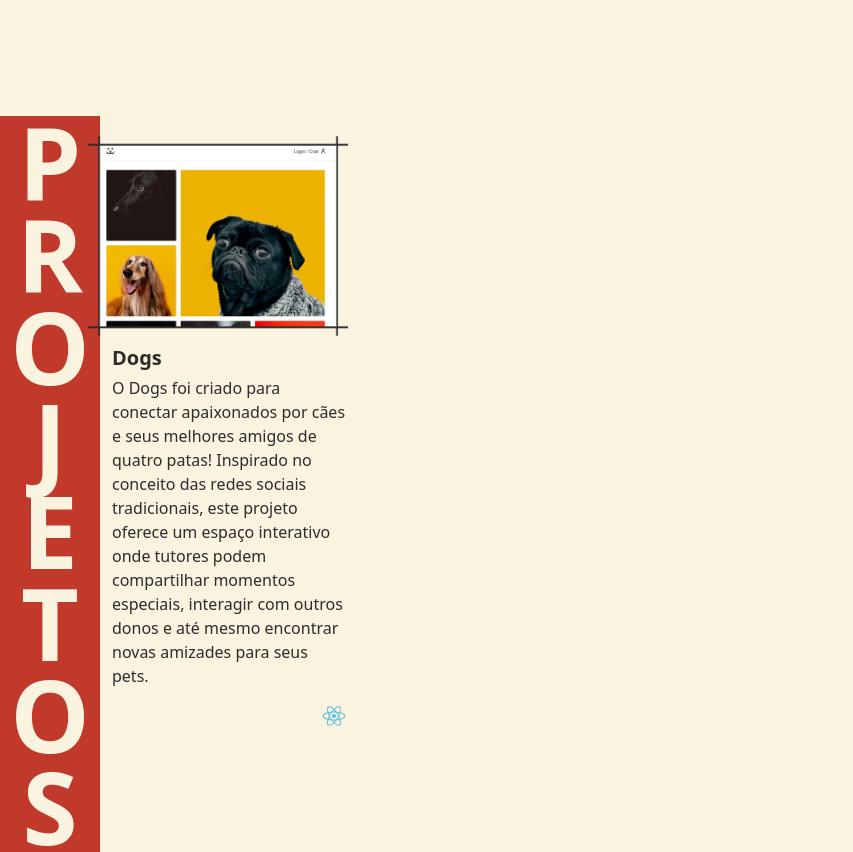
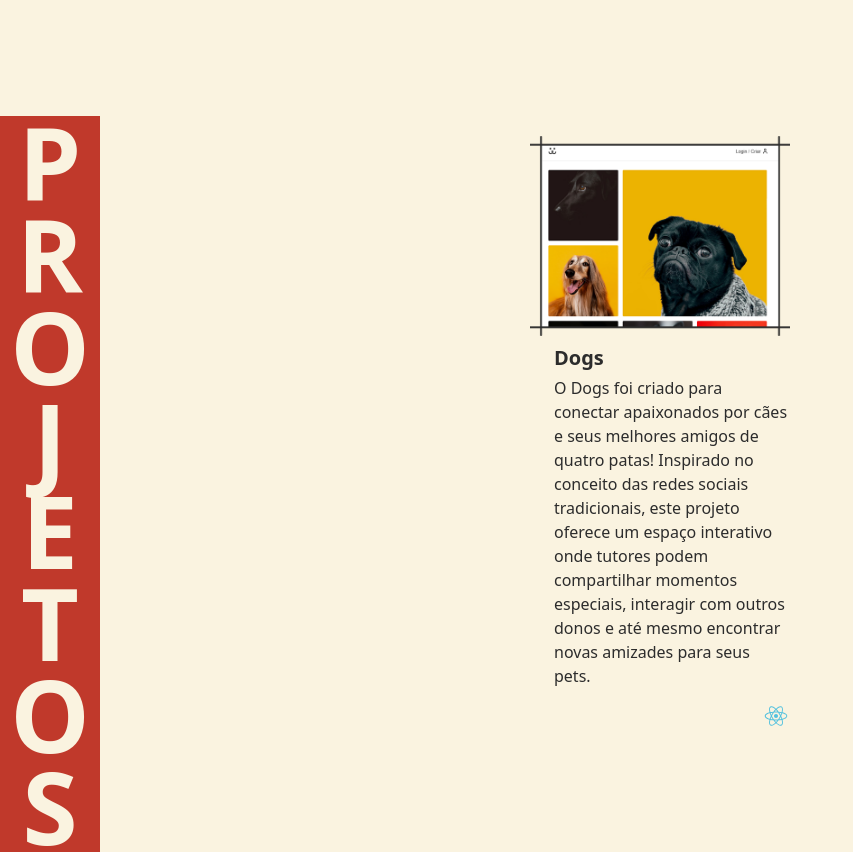
Before and after one commit to RNoleto/portfolio2025, a Vue app: page / in a window 1280 px wide. Shown: the part 1420-2272 px from the top of the page, without its empty margins (0-853 px from the left). Built offline with nearby package versions, Linux system fonts and the light colour scheme.

Commit message:
Comportamento do Swiper quase lá

```diff
--- a/src/components/Swiper.vue
+++ b/src/components/Swiper.vue
@@ -25,13 +25,13 @@ const swiperOptions = {
 </script>
 
 <template>
-<Swiper v-bind="swiperOptions" class="w-full">
+<Swiper v-bind="swiperOptions" class="translate-x-10  w-[300px]">
     <SwiperSlide
       v-for="(project, index) in projects"
       :key="index"
       class="flex-shrink-0 w-[80%] md:w-[60%] lg:w-[50%]"
     >
-      <div class="ml-[68px] overflow-hidden">
+      <div class="overflow-hidden">
         <img :src="project.image" :alt="project.title" class="w-[260px] h-[200px] object-cover" />
         <div class="ml-6 mt-2 text-darkCream w-[234px]">
           <h3 class="text-xl font-bold mb-1">{{ project.title }}</h3>
```
